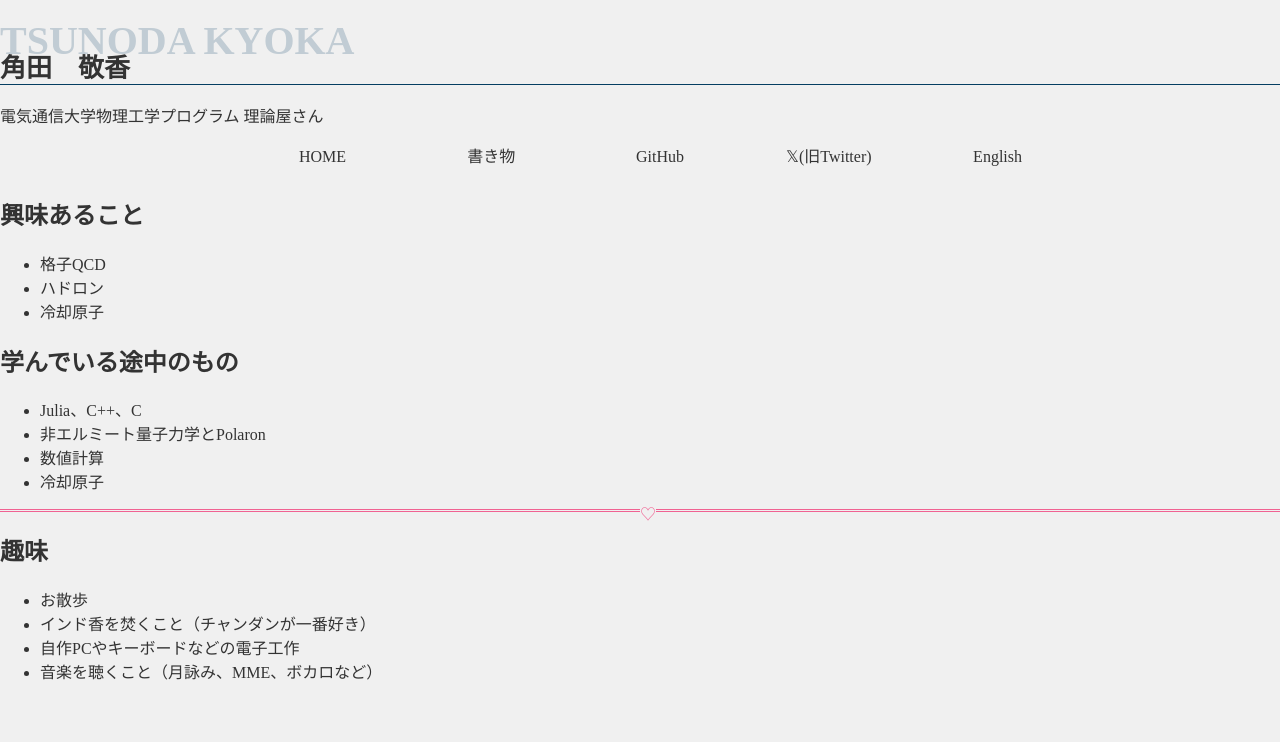
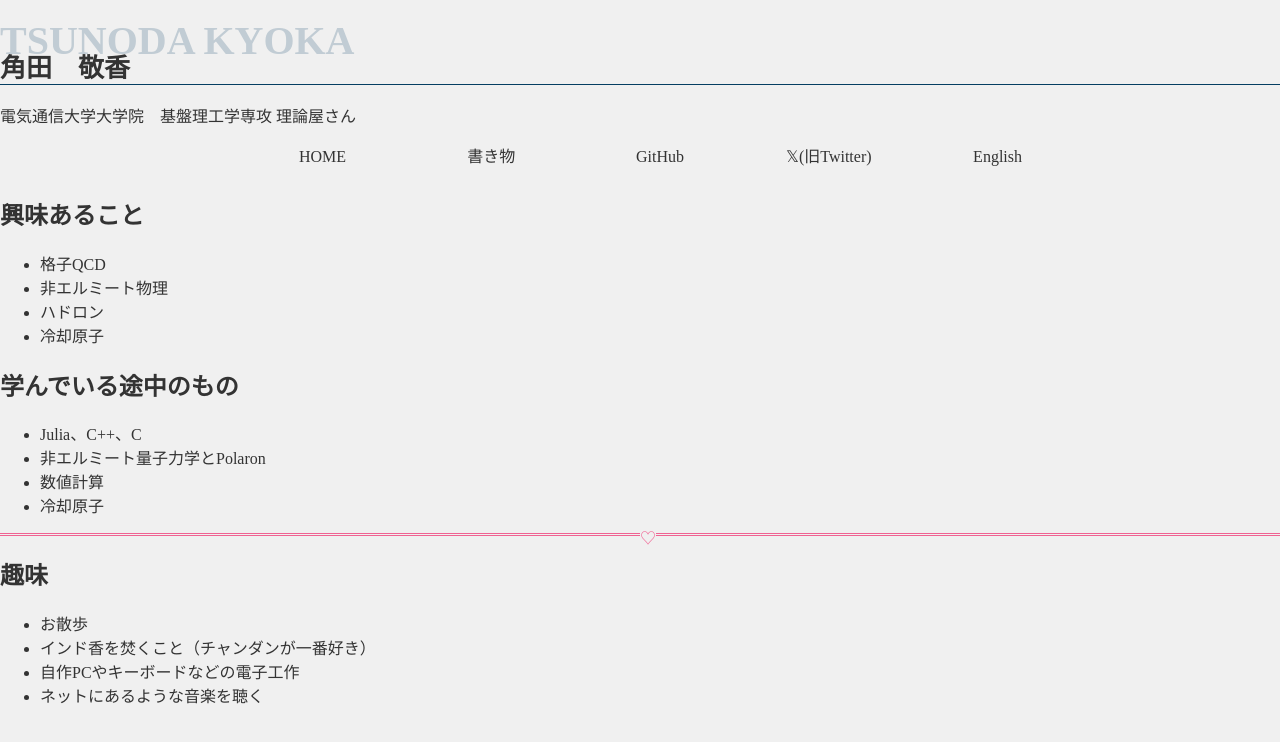
Before and after one commit to rs-fls/rs-fls.github.io, a plain HTML site: page index.html in a window 1280 px wide. Drawn offline with Linux system fonts and the light colour scheme.

Commit message:
Update index.html

```diff
--- a/index.html
+++ b/index.html
@@ -17,7 +17,7 @@
     <header></header>
     <div class="Name">
         <h1 class="heading10" data-en="Tsunoda Kyoka"><span>角田　敬香</span></h1>
-        <p>電気通信大学物理工学プログラム 理論屋さん</p>
+        <p>電気通信大学大学院　基盤理工学専攻 理論屋さん</p>
         <nav id="menubar">
           <ul>
             <li><a href="https://rs-fls.github.io/">HOME</a></li>
@@ -33,6 +33,7 @@
         <h2>興味あること</h2>
         <ul clas="Interest-itemize">
           <li>格子QCD</li>
+          <li>非エルミート物理</li>
           <li>ハドロン</li>
           <li>冷却原子</li>
         </ul>
@@ -53,7 +54,7 @@
           <li>お散歩</li>
           <li>インド香を焚くこと（チャンダンが一番好き）</li>
           <li>自作PCやキーボードなどの電子工作</li>
-          <li>音楽を聴くこと（月詠み、MME、ボカロなど）</li>
+          <li>ネットにあるような音楽を聴く</li>
         </ul>
     </div>
 
```
